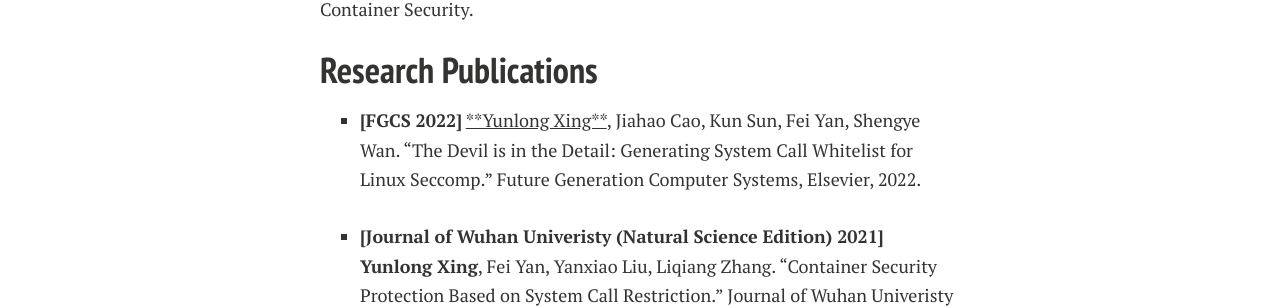
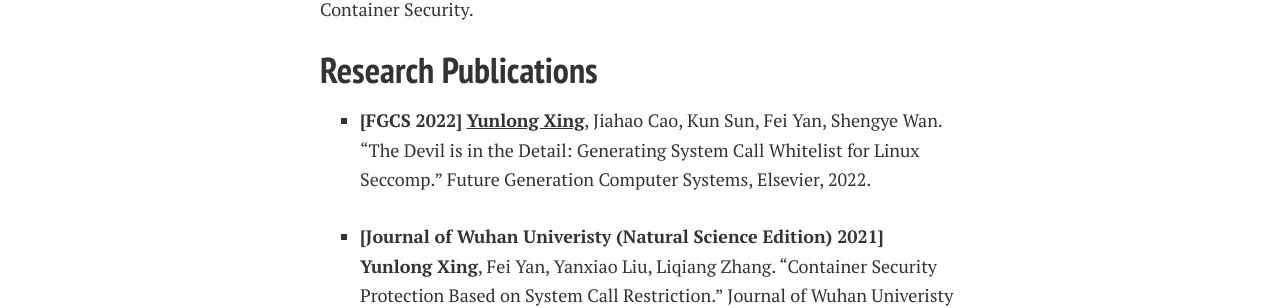
Before and after one commit to YunlongXing/HomePage, a Jekyll site: the page built from docs/index.md, in a window 1280 px wide. Shown: the part 609-917 px from the top of the page. Built offline with Jekyll 4.4.1, drawn with Linux system fonts in a browser that asks for light colours; nearby versions of some CDN libraries; a style sheet for code colours, icons or effects is not loaded; our own code applies the rules of GitHub Pages for plain Markdown files.

```diff
--- a/docs/index.md
+++ b/docs/index.md
@@ -17,7 +17,7 @@ Before that, I received a Master's Degree in Engineering in July 2021 at [Wuhan
 
 ## Research Publications
 
-* **[FGCS 2022]** <u>**Yunlong Xing**</u>, Jiahao Cao, Kun Sun, Fei Yan, Shengye Wan. "The Devil is in the Detail: Generating System Call Whitelist for Linux Seccomp." Future Generation Computer Systems, Elsevier, 2022.
+* **[FGCS 2022]** **<u>Yunlong Xing</u>**, Jiahao Cao, Kun Sun, Fei Yan, Shengye Wan. "The Devil is in the Detail: Generating System Call Whitelist for Linux Seccomp." Future Generation Computer Systems, Elsevier, 2022.
 
 * **[Journal of Wuhan Univeristy (Natural Science Edition) 2021]** **Yunlong Xing**, Fei Yan, Yanxiao Liu, Liqiang Zhang. "Container Security Protection Based on System Call Restriction." Journal of Wuhan Univeristy (National Science Edition), Wuhan, Hubei Province, China, 2021 (in Chinese).
 
```
